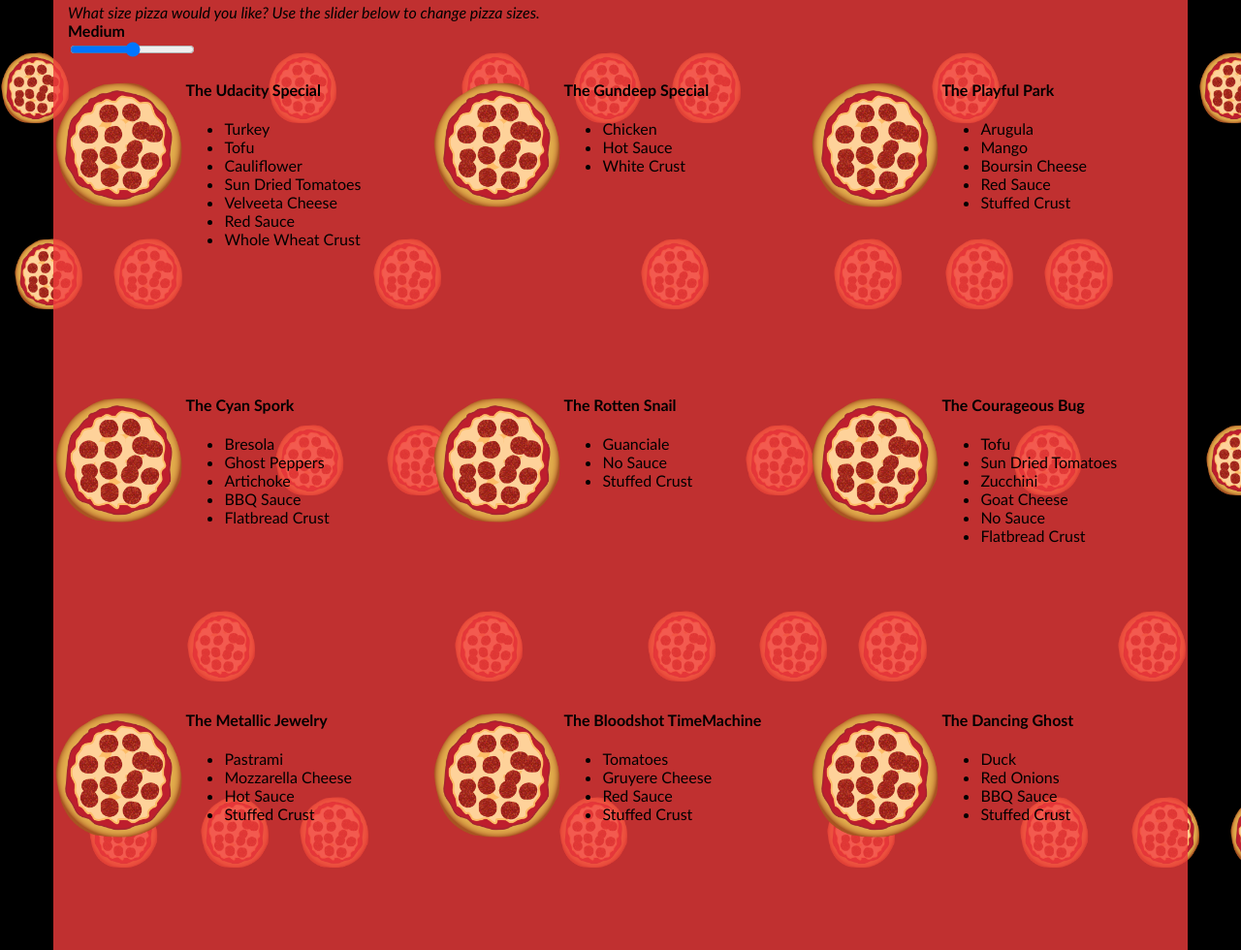
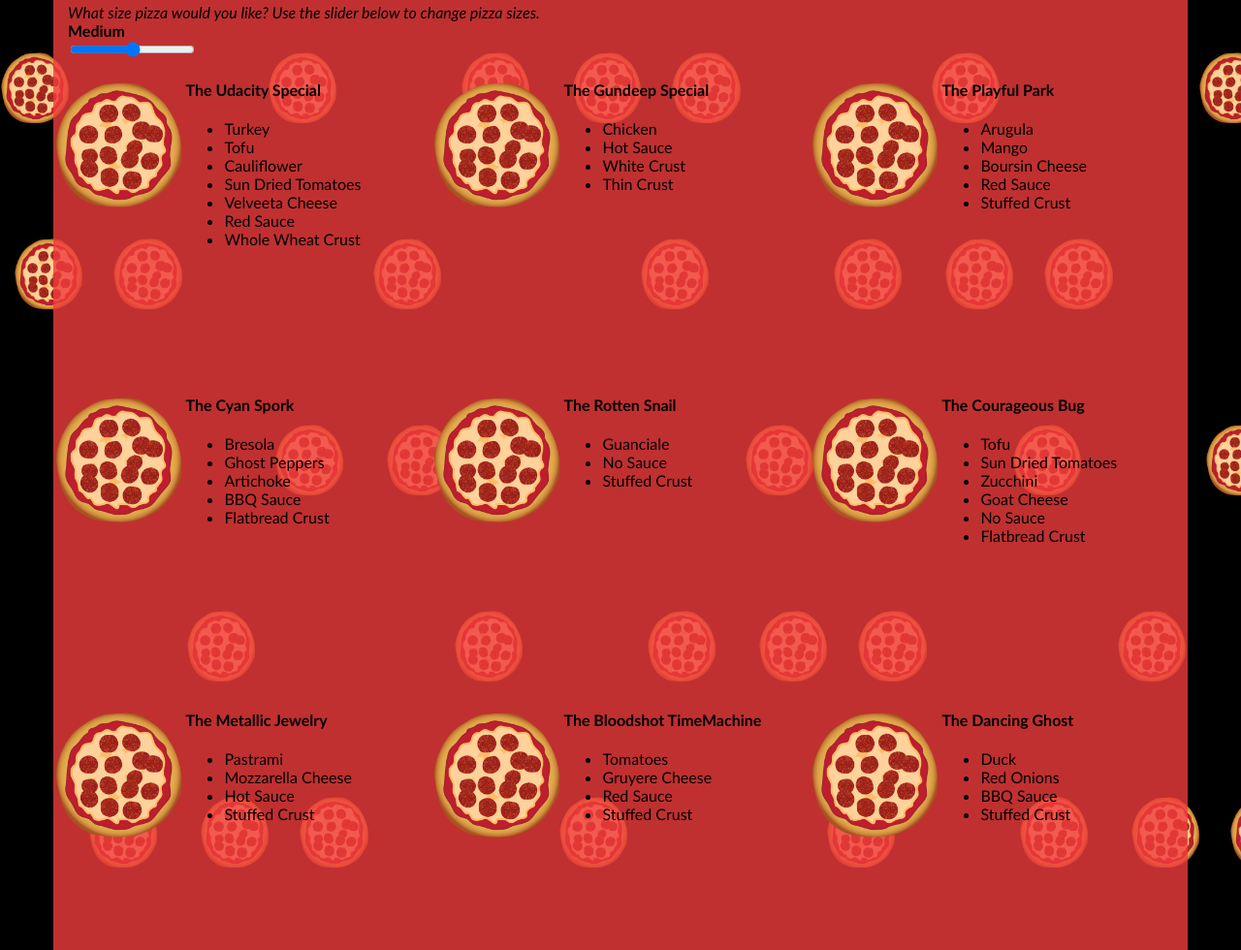
Before and after one commit to Kalra-Gunnu/frontend-nanodegree-mobile-portfolio, a website: page app/views/pizza.html in a window 1280 px wide. Shown: the part 919-1899 px from the top of the page at 97% size. Drawn offline with Linux system fonts and the light colour scheme.

Commit message:
Small changes

```diff
--- a/app/views/pizza.html
+++ b/app/views/pizza.html
@@ -129,6 +129,7 @@
                 <li>Chicken</li>
                 <li>Hot Sauce</li>
                 <li>White Crust</li>
+                <li>Thin Crust</li>
               </ul>
             </div>
           </div>
```
